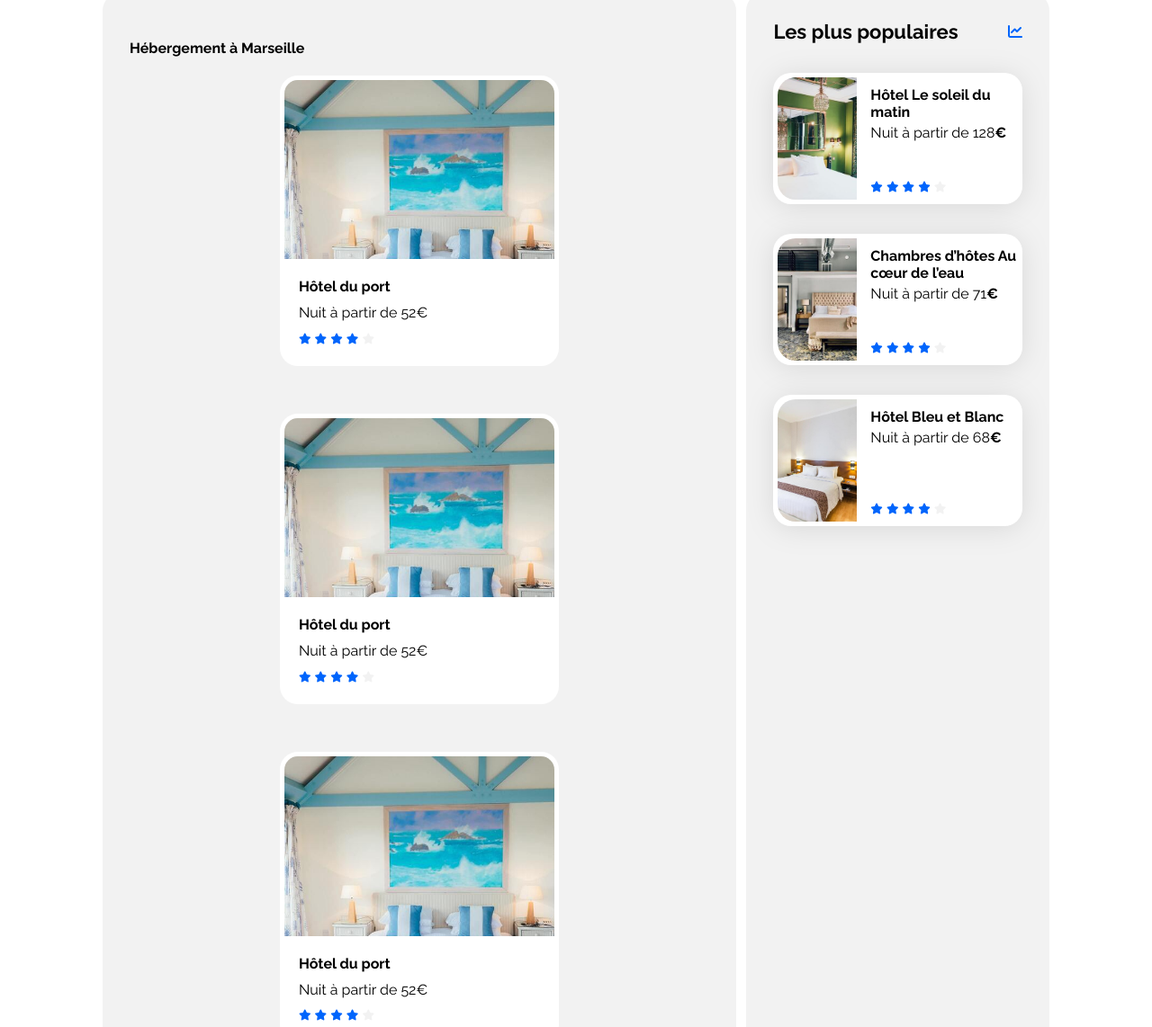
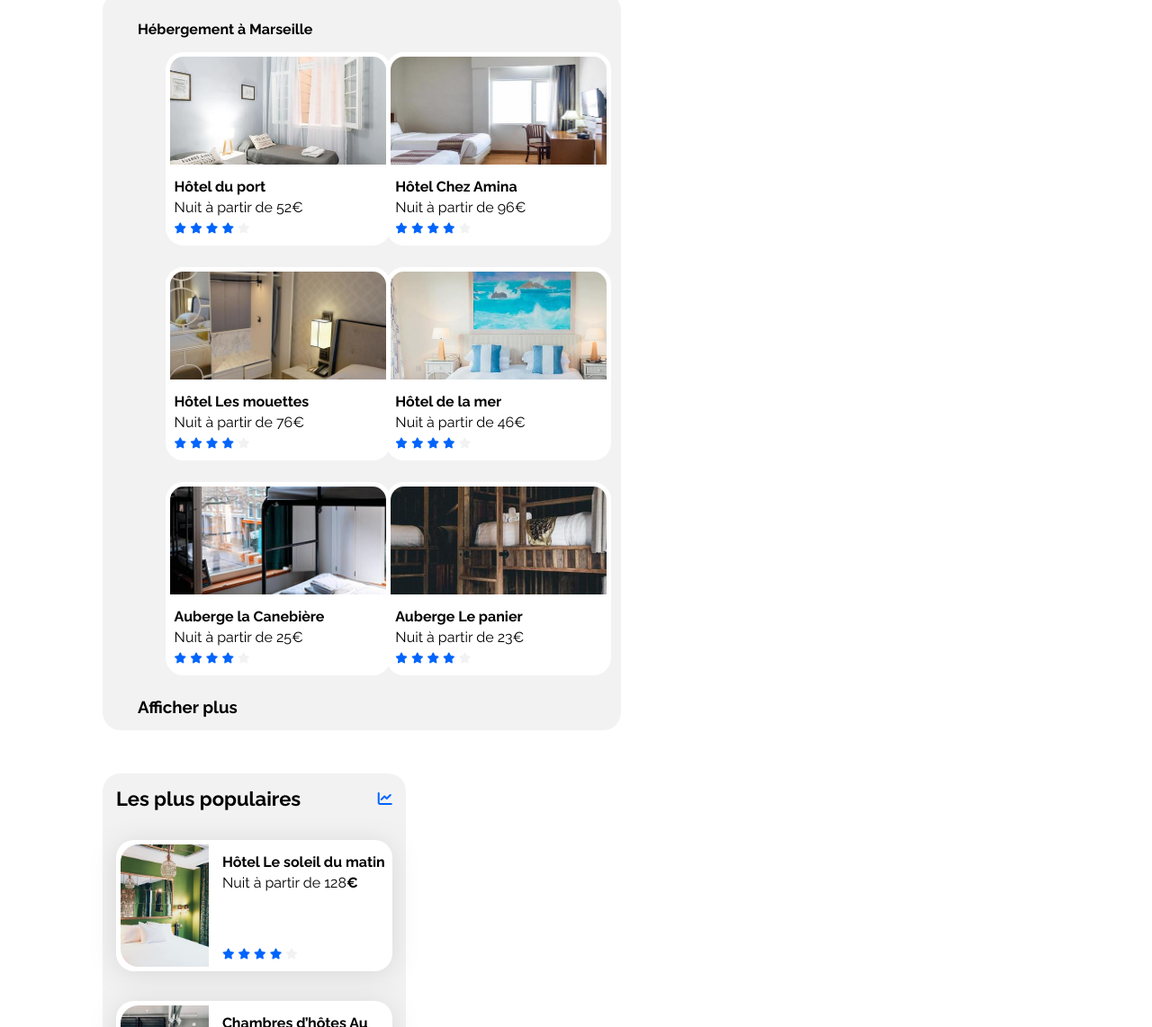
Before and after one commit to ThibautDupin/projet_2, a plain HTML site: page booki-starter-code/index.html in a window 1280 px wide. Shown: the part 391-1533 px from the top of the page at 90% size. Drawn offline with Linux system fonts and the light colour scheme.

Commit message:
hebergements-desktop+deskto-wide

```diff
--- a/booki-starter-code/css/style.css
+++ b/booki-starter-code/css/style.css
@@ -23,6 +23,7 @@ header {
     align-items: flex-start;
     /* height: 8vh; */
     justify-content: space-between;
+    max-width: 75vw;
 
 }
 header img {
@@ -172,61 +173,76 @@ a {
     justify-content: space-between;
     display:flex;
     flex-direction: row;
+    max-width: 1440px;
+    gap:3rem;
 }
 
 .hebergements-and-populaires section {
     background-color: var(--main-bg-color);
     border-radius: 20px;
-    padding: 30px;
+    padding: 15px;
     box-sizing: border-box;
 }
 
 /****** Hebergements ***********/
 .hebergements{
     width:fit-content;
-    max-width: 55vw;
+    max-width: 45vw;
 }
 .hebergements h4{
     font-weight: bold;
+    margin:1rem 0 1rem 1.5rem
+}
+.hebergements h3{
+    font-weight: bold;
+    margin:0 0 0 1.5rem
 }
 .hebergements-choice {
 
     display:flex;
     flex-direction: row;
     flex-wrap: wrap;
-    gap: 2rem;
-    justify-content: center;
+    justify-content: space-evenly;
 }
-.hebergements-card img{
-    width: 300px;
+.hebergements-image-container img{
+    width:auto;
+    height:200%;
+    width:200%
+
+}
+.hebergements-image-container {
+    width: 240px;
+    height: 120px;
+    overflow: hidden;
     border: 5px solid white;
     border-top-left-radius: 20px;
     border-top-right-radius: 20px;
-    margin-bottom:-90px;
-}
+    display: flex;
+    justify-content: center;
+    align-items: center;
+  }
 .hebergements-card{
     border-radius: 20px;
-    width:fit-content;
-    background-image: src="../images/hebergements/annie-spratt.jpg";
-    margin-bottom: 140px;
+    width:30%;
+    margin:0;
+    margin-bottom: 1.5rem;
 
 }
 .hebergements-infos p{
-    margin: 5px;
+    margin: 2px;
 }
 .hebergements-infos h4{
-    margin: 5px
+    margin: 2px
 }
 .hebergements-rating{
-    margin:5px;
+    margin:2px;
 }
 .hebergements-infos{
     display:flex;
     flex-direction: column;
-    position:absolute;
-    padding:1rem;
+    padding:0.5rem;
     background-color:white;
-    width:278px;
+    width:234px;
     border-bottom-left-radius: 20px;
     border-bottom-right-radius: 20px;
 
@@ -280,7 +296,17 @@ a {
 
 
 
+@media (max-width: 1850px) {
+    .hebergements-card{
+        width: 35%;
+    }
 
+}
+@media (max-width:1400px){
+    .hebergements-and-populaires{
+    display:flex;
+    flex-direction: column;}
+}
 /* Le code ci-dessous correspond à la version responsive uniquement */
 
 /****** Media queries ***********/
--- a/booki-starter-code/index.html
+++ b/booki-starter-code/index.html
@@ -71,7 +71,9 @@
                         <h4>Hébergement à Marseille</h4>
                         <div class="hebergements-choice">
                             <article class="hebergements-card">
-                                <img src="./images/hebergements/annie-spratt.jpg">
+                                <div class="hebergements-image-container">
+                                <img src="./images/hebergements/fred-kleber.jpg">
+                                </div>
                                 <div class ="hebergements-infos">
                                     <h4> Hôtel du port</h4>
                                     <p> Nuit à partir de 52€</p>
@@ -87,10 +89,12 @@
 
                             </article>
                             <article class="hebergements-card">
-                                <img src="./images/hebergements/annie-spratt.jpg">
+                                <div class="hebergements-image-container">
+                                <img src="./images/hebergements/febrian-zakaria.jpg">
+                                </div>
                                 <div class ="hebergements-infos">
-                                    <h4> Hôtel du port</h4>
-                                    <p> Nuit à partir de 52€</p>
+                                    <h4> Hôtel Chez Amina</h4>
+                                    <p> Nuit à partir de 96€</p>
                                     <div class="hebergements-rating">
                                         <i class="fa-xs fa-solid fa-star" aria-hidden="true"></i>
                                         <i class="fa-xs fa-solid fa-star" aria-hidden="true"></i>
@@ -103,10 +107,12 @@
 
                             </article>
                             <article class="hebergements-card">
-                                <img src="./images/hebergements/annie-spratt.jpg">
+                                <div class="hebergements-image-container">
+                                <img src="./images/hebergements/reisetopia.jpg">
+                                </div>
                                 <div class ="hebergements-infos">
-                                    <h4> Hôtel du port</h4>
-                                    <p> Nuit à partir de 52€</p>
+                                    <h4> Hôtel Les mouettes</h4>
+                                    <p> Nuit à partir de 76€</p>
                                     <div class="hebergements-rating">
                                         <i class="fa-xs fa-solid fa-star" aria-hidden="true"></i>
                                         <i class="fa-xs fa-solid fa-star" aria-hidden="true"></i>
@@ -119,10 +125,12 @@
 
                             </article>
                             <article class="hebergements-card">
+                                <div class="hebergements-image-container">
                                 <img src="./images/hebergements/annie-spratt.jpg">
+                                </div>
                                 <div class ="hebergements-infos">
-                                    <h4> Hôtel du port</h4>
-                                    <p> Nuit à partir de 52€</p>
+                                    <h4> Hôtel de la mer</h4>
+                                    <p> Nuit à partir de 46€</p>
                                     <div class="hebergements-rating">
                                         <i class="fa-xs fa-solid fa-star" aria-hidden="true"></i>
                                         <i class="fa-xs fa-solid fa-star" aria-hidden="true"></i>
@@ -135,10 +143,12 @@
 
                             </article>
                             <article class="hebergements-card">
-                                <img src="./images/hebergements/annie-spratt.jpg">
+                                <div class="hebergements-image-container">
+                                <img src="./images/hebergements/marcus-loke.jpg">
+                                </div>
                                 <div class ="hebergements-infos">
-                                    <h4> Hôtel du port</h4>
-                                    <p> Nuit à partir de 52€</p>
+                                    <h4> Auberge la Canebière</h4>
+                                    <p> Nuit à partir de 25€</p>
                                     <div class="hebergements-rating">
                                         <i class="fa-xs fa-solid fa-star" aria-hidden="true"></i>
                                         <i class="fa-xs fa-solid fa-star" aria-hidden="true"></i>
@@ -151,10 +161,12 @@
 
                             </article>
                             <article class="hebergements-card">
-                                <img src="./images/hebergements/annie-spratt.jpg">
+                                <div class="hebergements-image-container">
+                                <img src="./images/hebergements/nicate-lee.jpg">
+                                </div>
                                 <div class ="hebergements-infos">
-                                    <h4> Hôtel du port</h4>
-                                    <p> Nuit à partir de 52€</p>
+                                    <h4> Auberge Le panier</h4>
+                                    <p> Nuit à partir de 23€</p>
                                     <div class="hebergements-rating">
                                         <i class="fa-xs fa-solid fa-star" aria-hidden="true"></i>
                                         <i class="fa-xs fa-solid fa-star" aria-hidden="true"></i>
```
Also changed, not shown: 1 other file.
